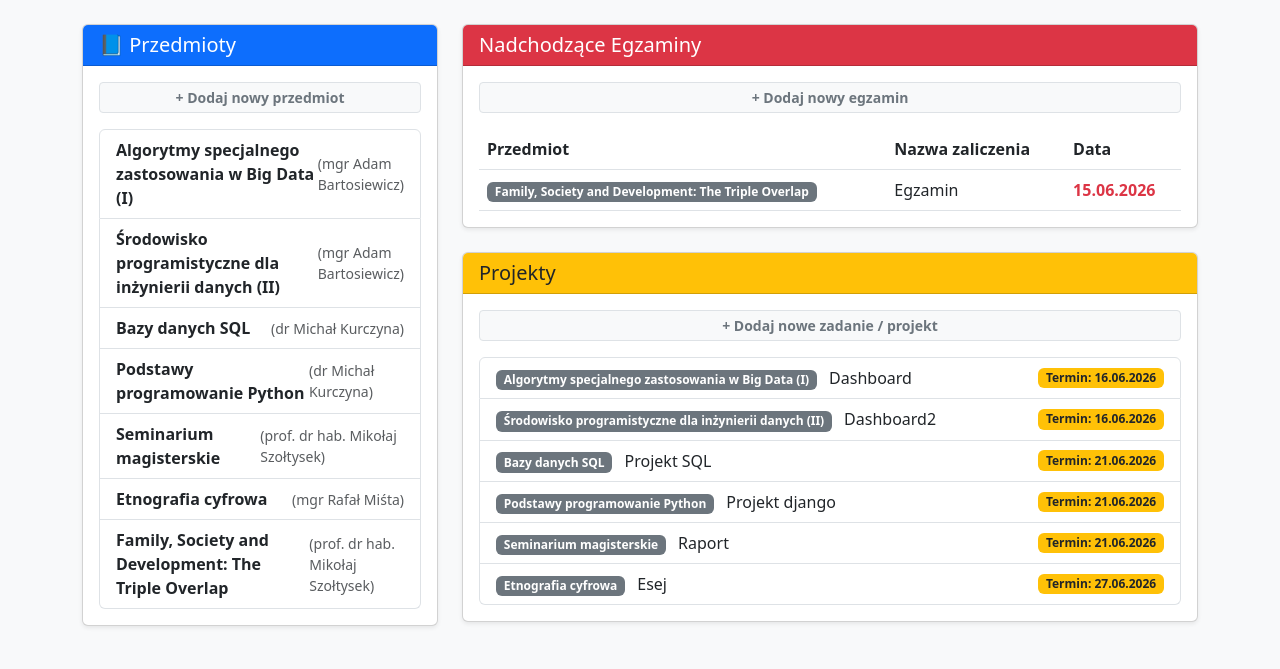
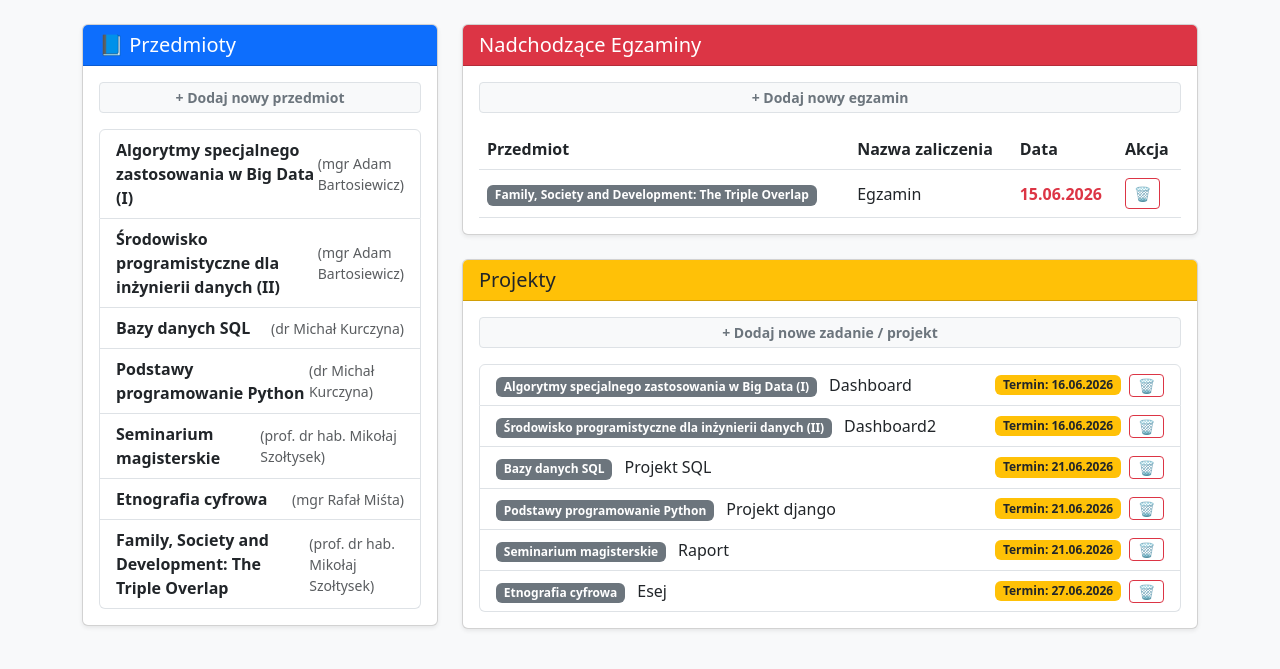
Before and after one commit to gabsus001/studenthub, a Django app: page / in a window 1280 px wide. Shown: the part 50-719 px from the top of the page. Run offline with Django 5.2, Linux system fonts and the light colour scheme; a user stored in the database is signed in; data comes from the database, SQL or seed files in the repository; both versions use the stored data as it was after the commit.

Commit message:
Add files via upload

```diff
--- a/planner/templates/planner/dashboard.html
+++ b/planner/templates/planner/dashboard.html
@@ -85,7 +85,7 @@
                                     <th>Przedmiot</th>
                                     <th>Nazwa zaliczenia</th>
                                     <th>Data</th>
-                                </tr>
+                                    <th>Akcja</th> </tr>
                             </thead>
                             <tbody>
                                 {% for egzamin in egzaminy %}
@@ -93,10 +93,15 @@
                                     <td><span class="badge bg-secondary">{{ egzamin.subject.name }}</span></td>
                                     <td>{{ egzamin.title }}</td>
                                     <td><strong class="text-danger">{{ egzamin.exam_date|date:"d.m.Y" }}</strong></td>
+                                    <td>
+                                        <a href="{% url 'delete_exam' egzamin.id %}" class="btn btn-outline-danger btn-sm" onclick="return confirm('Czy na pewno chcesz usunąć ten egzamin?');">
+                                            🗑️
+                                        </a>
+                                    </td>
                                 </tr>
                                 {% empty %}
                                 <tr>
-                                    <td colspan="3" class="text-muted text-center py-3">Uff! Brak zaplanowanych egzaminów.</td>
+                                    <td colspan="4" class="text-muted text-center py-3">Uff! Brak zaplanowanych egzaminów.</td>
                                 </tr>
                                 {% endfor %}
                             </tbody>
@@ -136,7 +141,12 @@
                                         {{ zadanie.title }}
                                     {% endif %}
                                 </div>
-                                <span class="badge bg-warning text-dark">Termin: {{ zadanie.due_date|date:"d.m.Y" }}</span>
+                                <div class="d-flex align-items-center gap-2">
+                                    <span class="badge bg-warning text-dark">Termin: {{ zadanie.due_date|date:"d.m.Y" }}</span>
+                                    <a href="{% url 'delete_assignment' zadanie.id %}" class="btn btn-outline-danger btn-sm py-0 px-2" onclick="return confirm('Czy na pewno chcesz usunąć to zadanie?');">
+                                        🗑️
+                                    </a>
+                                </div>
                             </li>
                             {% empty %}
                             <li class="list-group-item text-muted text-center py-3">Brak zadań do zrobienia.</li>
--- a/planner/urls.py
+++ b/planner/urls.py
@@ -1,7 +1,12 @@
 from django.urls import path
-from .views import dashboard, subject_detail  # Dodaliśmy import subject_detail
+# Dopisałem delete_exam oraz delete_assignment do importu na górze:
+from .views import dashboard, subject_detail, delete_exam, delete_assignment
 
 urlpatterns = [
     path('', dashboard, name='dashboard'),
-    path('subject/<int:subject_id>/', subject_detail, name='subject_detail'),  # Dynamiczny URL
+    path('subject/<int:subject_id>/', subject_detail, name='subject_detail'),
+
+    # Tutaj usuwamy "views.", zostawiamy same nazwy funkcji:
+    path('exam/delete/<int:exam_id>/', delete_exam, name='delete_exam'),
+    path('assignment/delete/<int:assignment_id>/', delete_assignment, name='delete_assignment'),
 ]
--- a/planner/views.py
+++ b/planner/views.py
@@ -75,3 +75,19 @@ def subject_detail(request, subject_id):
         'form': form,  # Przekazujemy zmienną 'form' do HTML-a
     }
     return render(request, 'planner/subject_detail.html', context)
+
+from django.shortcuts import render, redirect, get_object_or_404
+from .models import Subject, Exam, Assignment
+# ... reszta Twoich importów ...
+
+# NOWOŚĆ: Usuwanie egzaminu
+def delete_exam(request, exam_id):
+    egzamin = get_object_or_404(Exam, id=exam_id)
+    egzamin.delete()
+    return redirect('dashboard')
+
+# NOWOŚĆ: Usuwanie projektu/zadania
+def delete_assignment(request, assignment_id):
+    zadanie = get_object_or_404(Assignment, id=assignment_id)
+    zadanie.delete()
+    return redirect('dashboard')
```
Also changed, not shown: db.sqlite3.
